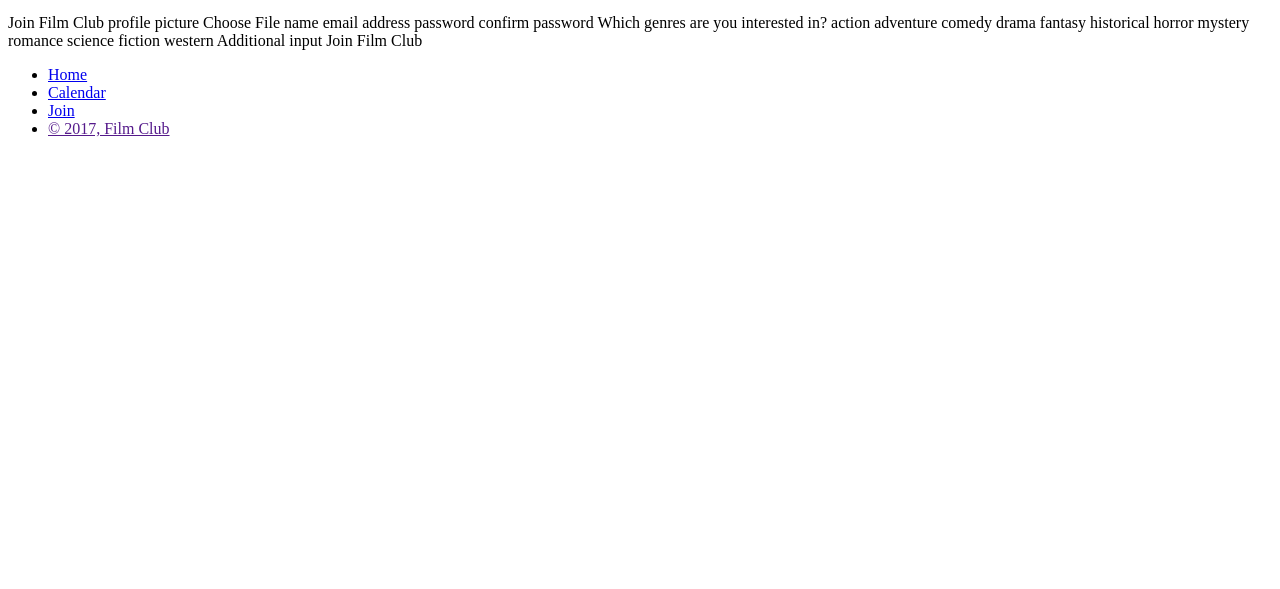
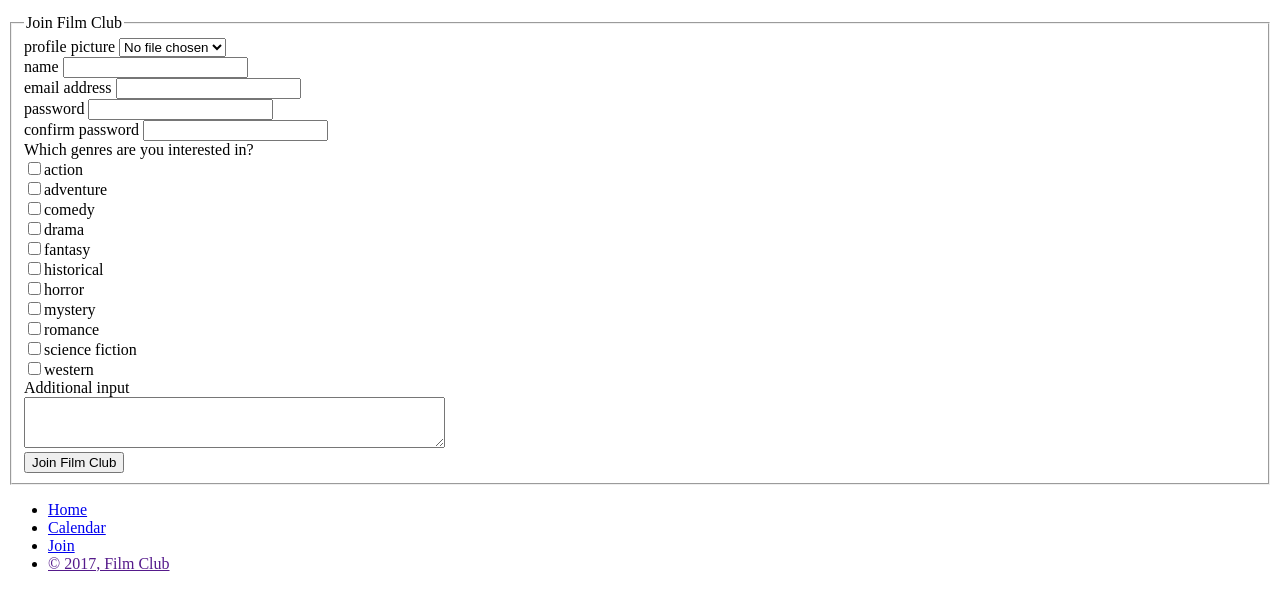
Before and after one commit to sjroma/week-two-project, a plain HTML site: page join/index.html in a window 1280 px wide. Shown: the part 256-845 px from the top of the page. Before the commit the page ends 800 px from the top, so only its background shows below. Drawn offline with Linux system fonts and the light colour scheme.

Commit message:
check in HTML for joining film club

```diff
--- a/join/index.html
+++ b/join/index.html
@@ -4,6 +4,7 @@
   <title></title>
 </head>
   <body>
+
     <nav>
       <ul class="nav-row">
         <li class="nav-item">
@@ -21,35 +22,58 @@
       </ul>
     </nav>
 
-Join Film Club
-
-profile picture
-Choose File
-
-name
-
-email address
-
-password
-
-confirm password
-
-Which genres are you interested in?
-action
-adventure
-comedy
-drama
-fantasy
-historical
-horror
-mystery
-romance
-science fiction
-western
-
-Additional input
-
-Join Film Club
+    <div>
+      <form>
+        <fieldset>
+        <legend>Join Film Club</legend>
+        <div class="file_container">
+          <label for="profile_picture">profile picture</label>
+          <select name="p_picture" id="p_picture">
+            <option value="no_file_chosen">No file chosen</option>
+          </select>
+        </div>
+        <div class="name">
+          <label for="name">name</label>
+          <input type="text" name="name" id="name">
+        </div>
+        <div class="email">
+          <label for="email">email address</label>
+          <input type="email" name="email" id="email">
+        </div>
+        <div class="passwd">
+          <label for="password">password</label>
+          <input type="password" name="password" id="password">
+        <div class="confirm">
+          <label for="password">confirm password</label>
+          <input type="password" name="password" id="password">
+        </div>
+        </div>
+        <div class="movie_genres">
+          <label for="which_genre">Which genres are you interested in?</label>
+          <br>
+          <input type="checkbox" name="type" value="genre">action<br>
+          <input type="checkbox" name="type" value="genre">adventure<br>
+          <input type="checkbox" name="type" value="genre">comedy<br>
+          <input type="checkbox" name="type" value="genre">drama<br>
+          <input type="checkbox" name="type" value="genre">fantasy<br>
+          <input type="checkbox" name="type" value="genre">historical<br>
+          <input type="checkbox" name="type" value="genre">horror<br>
+          <input type="checkbox" name="type" value="genre">mystery<br>
+          <input type="checkbox" name="type" value="genre">romance<br>
+          <input type="checkbox" name="type" value="genre">science fiction<br>
+          <input type="checkbox" name="type" value="genre">western<br>
+        </div>
+        <div class="addl_input">
+          <label for="addl_input">Additional input</label>
+          <br>
+          <textarea name="addl_input" id="addl_input" cols="50" rows="3"></textarea>
+        </div>
+        <div class="submit_container">
+          <input type="submit" id="submit_button" value="Join Film Club">
+        </div>
+      </fieldset>
+      </form>
+    </div>
 
     <footer>
       <ul class="nav-row">
@@ -67,5 +91,6 @@ Join Film Club
         </li>
       </ul>
     </footer>
+
   </body>
 </html>
```
